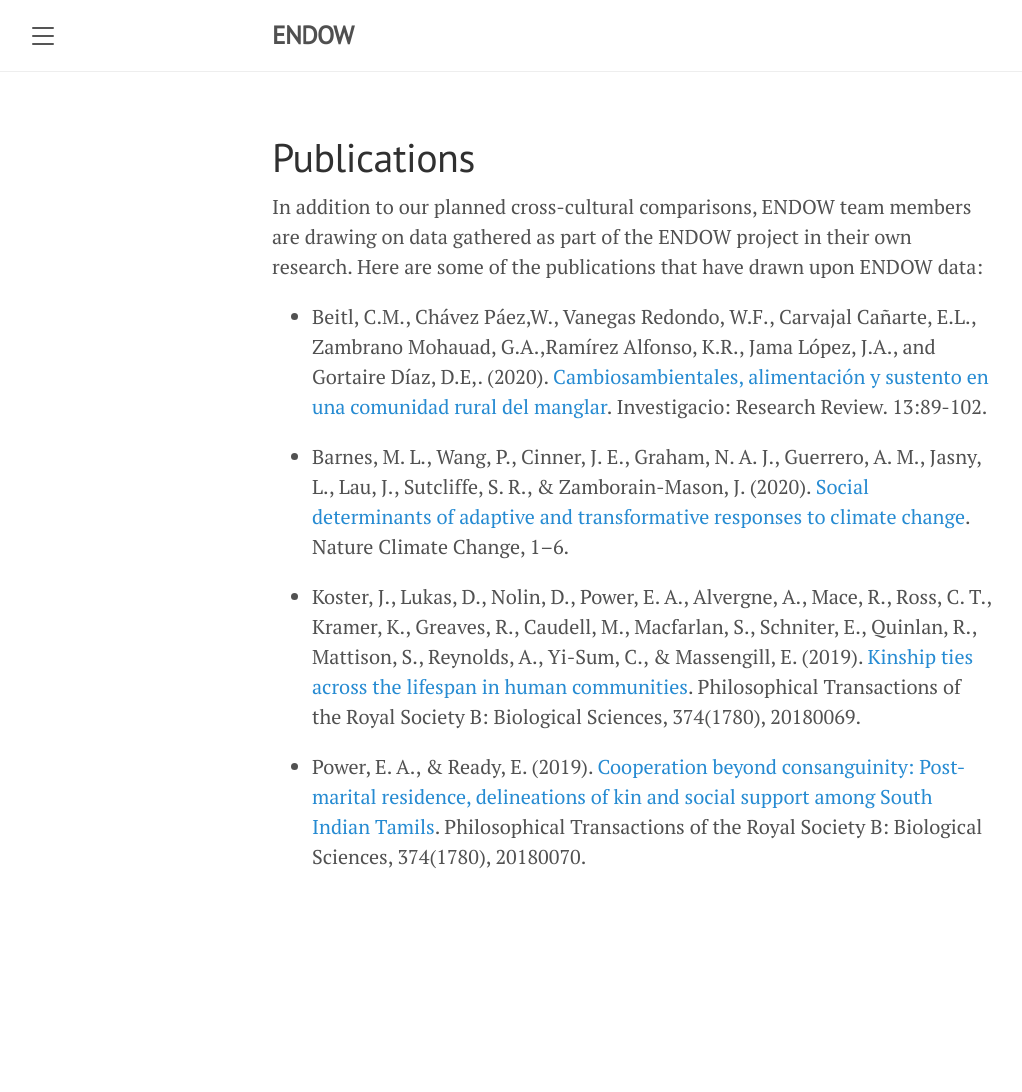
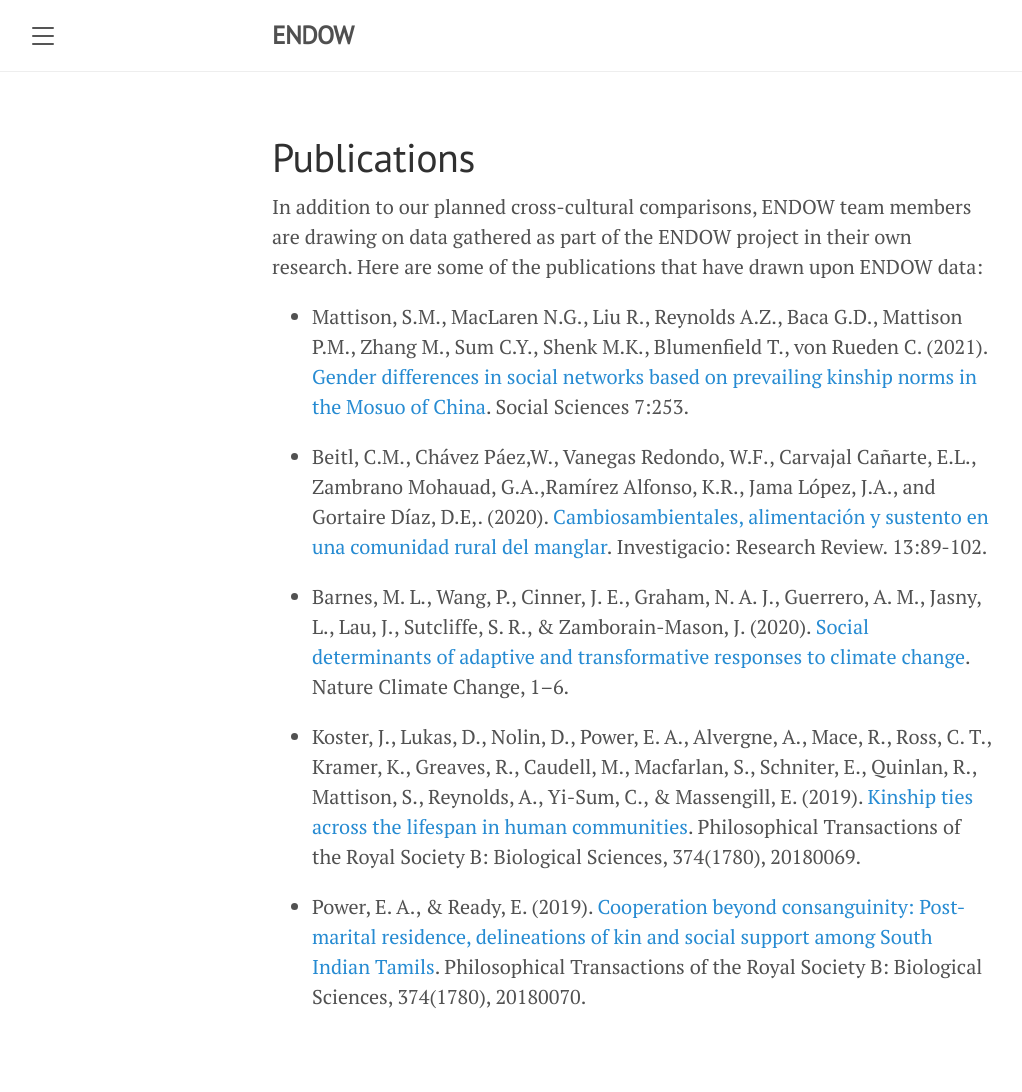
Before and after one commit to endowproject/endowproject.github.io, a Jekyll site: the page built from publications.md, in a window 1280 px wide. Shown: the whole page, without its empty margins (8-1030 px from the left). Built offline with Jekyll 4.4.1, drawn with Linux system fonts in a browser that asks for light colours; before the commit the page ends 952 px from its top, so only the background shows below that.

Commit message:
Update publications.md

```diff
--- a/publications.md
+++ b/publications.md
@@ -4,6 +4,8 @@ title: Publications
 ---
 
 In addition to our planned cross-cultural comparisons, ENDOW team members are drawing on data gathered as part of the ENDOW project in their own research. Here are some of the publications that have drawn upon ENDOW data:
+
+- Mattison, S.M., MacLaren N.G., Liu R., Reynolds A.Z., Baca G.D., Mattison P.M., Zhang M., Sum C.Y., Shenk M.K., Blumenfield T., von Rueden C. (2021). [Gender differences in social networks based on prevailing kinship norms in the Mosuo of China](https://www.mdpi.com/2076-0760/10/7/253). Social Sciences 7:253.
 
 - Beitl, C.M., Chávez Páez,W., Vanegas Redondo, W.F., Carvajal Cañarte, E.L., Zambrano Mohauad, G.A.,Ramírez Alfonso, K.R., Jama López, J.A., and Gortaire Díaz, D.E,. (2020). [Cambiosambientales, alimentación y sustento en una comunidad rural del manglar](DOI:https://doi.org/10.31095/investigatio.2020.13.9). Investigacio: Research Review. 13:89-102.
 
```
